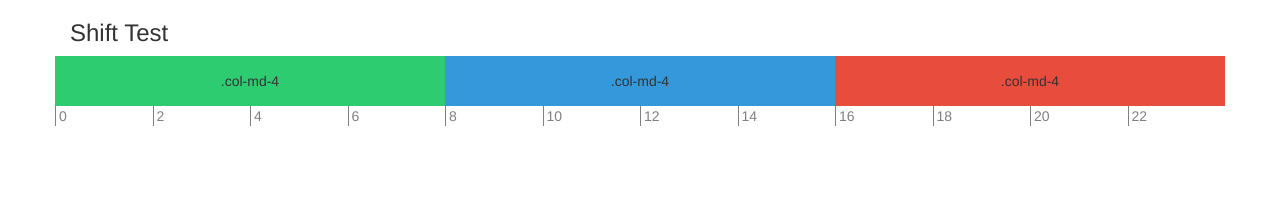
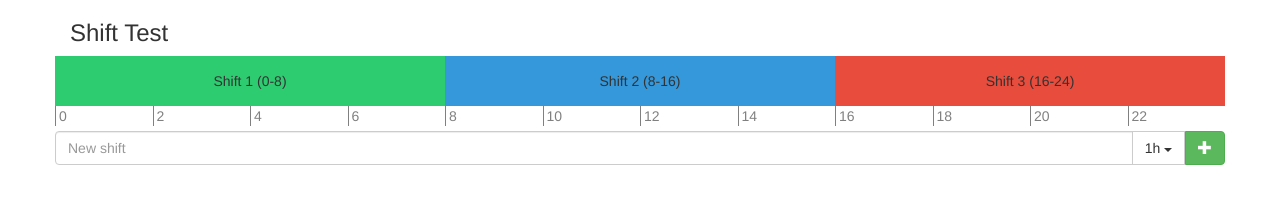
Before and after one commit to omnidan/Shift, a plain HTML site: page index.html in a window 1280 px wide. Drawn offline with Linux system fonts and the light colour scheme.

Commit message:
added input field

```diff
--- a/css/app.css
+++ b/css/app.css
@@ -21,3 +21,17 @@
     padding: 0 0 0 3px;
     border-left: 1px solid #808080;
 }
+
+.row .shiftadd {
+    position: absolute;
+    left: 0;
+    top: 5px;
+}
+
+.row .shiftadd-button {
+    margin-left: -4px !important;
+}
+
+.row .dropdown-button {
+    border-radius: 0;
+}
--- a/index.html
+++ b/index.html
@@ -25,11 +25,11 @@
 <div class="container">
     <h3>Shift Test</h3>
     <div class="row">
-        <div class="col-md-4 shift shift-1">.col-md-4</div>
-        <div class="col-md-4 shift shift-2">.col-md-4</div>
-        <div class="col-md-4 shift shift-3">.col-md-4</div>
+        <div class="col-md-4 shift shift-1">Shift 1 (0-8)</div>
+        <div class="col-md-4 shift shift-2">Shift 2 (8-16)</div>
+        <div class="col-md-4 shift shift-3">Shift 3 (16-24)</div>
     </div>
-    <div class="row">
+    <div class="row hidden-xs hidden-sm">
         <div class="col-md-1 time">0</div>
         <div class="col-md-1 time">2</div>
         <div class="col-md-1 time">4</div>
@@ -43,11 +43,38 @@
         <div class="col-md-1 time">20</div>
         <div class="col-md-1 time">22</div>
     </div>
+    <div class="row">
+        <div class="col-md-12">
+            <div class="input-group shiftadd">
+                <input type="text" class="form-control" placeholder="New shift">
+                <div class="input-group-btn">
+                    <button id="dropdown-button" type="button" class="btn btn-default dropdown-toggle dropdown-button" data-toggle="dropdown">
+                        1h <span class="caret"></span>
+                    </button>
+                    <ul class="dropdown-menu pull-right">
+                        <li><a onclick="setDropdown(1)">1h</a></li>
+                        <li><a onclick="setDropdown(2)">2h</a></li>
+                        <li><a onclick="setDropdown(3)">3h</a></li>
+                    </ul>
+                    <button type="button" class="btn btn-success shiftadd-button">
+                        <span class="glyphicon glyphicon-plus"></span>
+                    </button>
+                </div>
+            </div>
+        </div>
+    </div>
 </div> <!-- /container -->
 
 <!-- JavaScript placed at the end of the document so the pages load faster -->
 <script src="js/jquery-2.0.3.js"></script>
 <script src="js/bootstrap.js"></script>
+<script>
+    function setDropdown(i)
+    {
+        $("#dropdown-button").data(i.toString());
+        $("#dropdown-button").html(i.toString() + 'h <span class="caret"></span>');
+    }
+</script>
 
 </body>
 </html>
```
